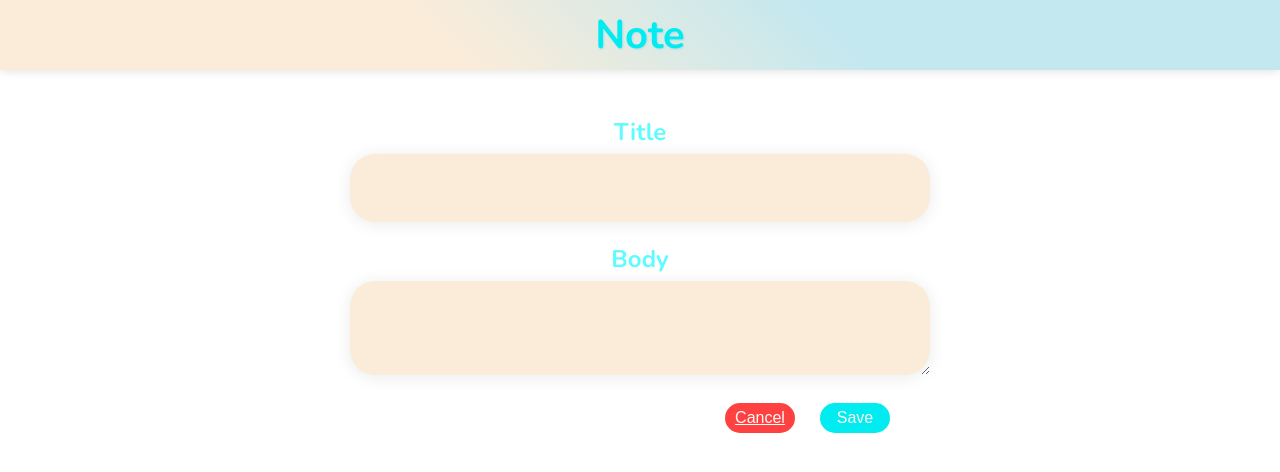
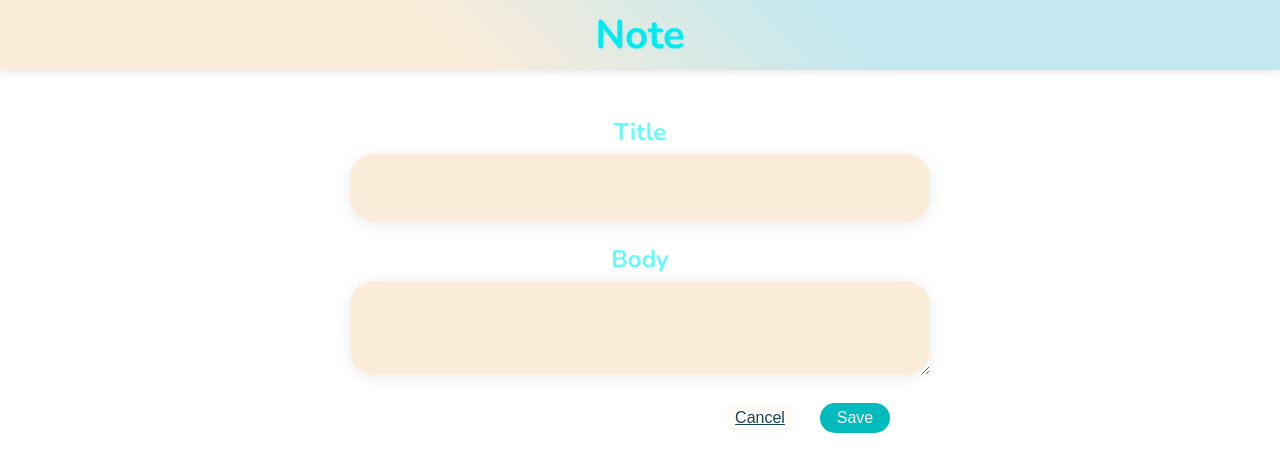
Before and after one commit to PSVlad/notes-angular, an Angular app: page /new in a window 1280 px wide. Shown: the top 472 px of the page. Built offline with nearby package versions, Linux system fonts and the light colour scheme.

Commit message:
Improved style

```diff
--- a/src/app/components/note-details/note-details.component.scss
+++ b/src/app/components/note-details/note-details.component.scss
@@ -14,12 +14,11 @@
   margin-bottom: 25px;
 }
 
-
 .label {
   font-weight: 700;
   font-size: 24px;
   color: #5efcff;
-  margin-bottom: 10px
+  margin-bottom: 10px;
 }
 
 .field-buttons {
@@ -28,7 +27,7 @@
   justify-content: flex-end;
 }
 
-.control-buttons{
+.control-buttons {
   margin-left: 25px;
   width: 70px;
   height: 30px;
@@ -43,18 +42,35 @@
   color: var(--light-orange);
   font-size: 16px;
 
-
   &.is-cancel {
     text-decoration: underline;
-    background: #ff4141;
+    background: var(--light-orange);
+    color: darken(#c3e8ef, 65%);
+    transition: all 0.25s ease-in-out;
+    &:hover {
+      background: #ff4141;
+      color: var(--light-orange);
+    }
   }
 
   &.is-success {
-    background: #00ecf0
+    background: #00ecf0;
+
+    transition: background 0.5s ease-in-out;
+
+    &:disabled {
+      background: darken(#00ecf0, 10%);
+    }
+
+    &:hover:disabled {
+      background: darken(#00ecf0, 10%);
+    }
+
+    &:hover {
+      background: lighten(#00ecf0, 15%);
+    }
   }
 }
-
-
 
 .textarea,
 .input {
@@ -76,18 +92,15 @@
   }
 
   &:focus {
-
     box-shadow: 1px 1px 10px var(--dark-orange);
     background: var(--dark-orange);
     transition: 0.5s;
-
-
   }
 }
 
-input, textarea {
-
-  white-space: pre-wrap;
+input,
+textarea {
+  white-space: wrap;
 
   &.ng-invalid.ng-touched {
     border: 1px solid #ff4141;
--- a/src/app/components/note-list/note-list.component.scss
+++ b/src/app/components/note-list/note-list.component.scss
@@ -90,6 +90,15 @@ app-note-card {
   font-weight: 700;
   color: var(--light-orange);
 
-  box-shadow: 0px 2px 15px 2px #00ecf04d;
+  box-shadow: 0px 2px 15px 2px rgba(#000, 0.068);
   background: #00ecf0;
+
+  transition: background .25s ease-in-out, box-shadow .25s ease-in-out;
+
+  &:hover {
+    background: lighten(#00ecf0, 5%);
+    box-shadow: 0px 2px 15px 2px rgba(#000, 0.068);
+  }
+
+
 }
```
